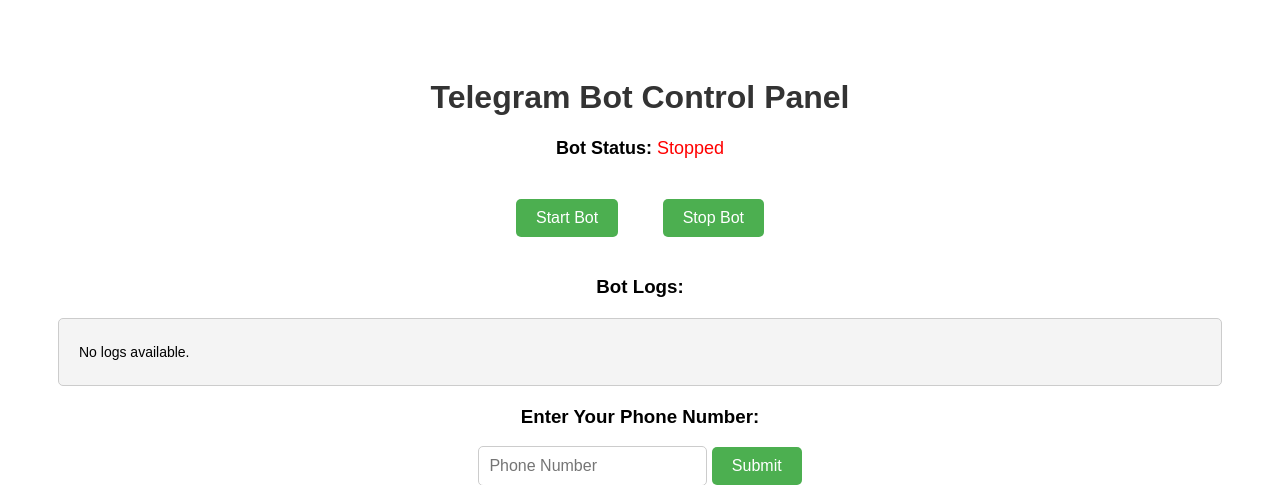
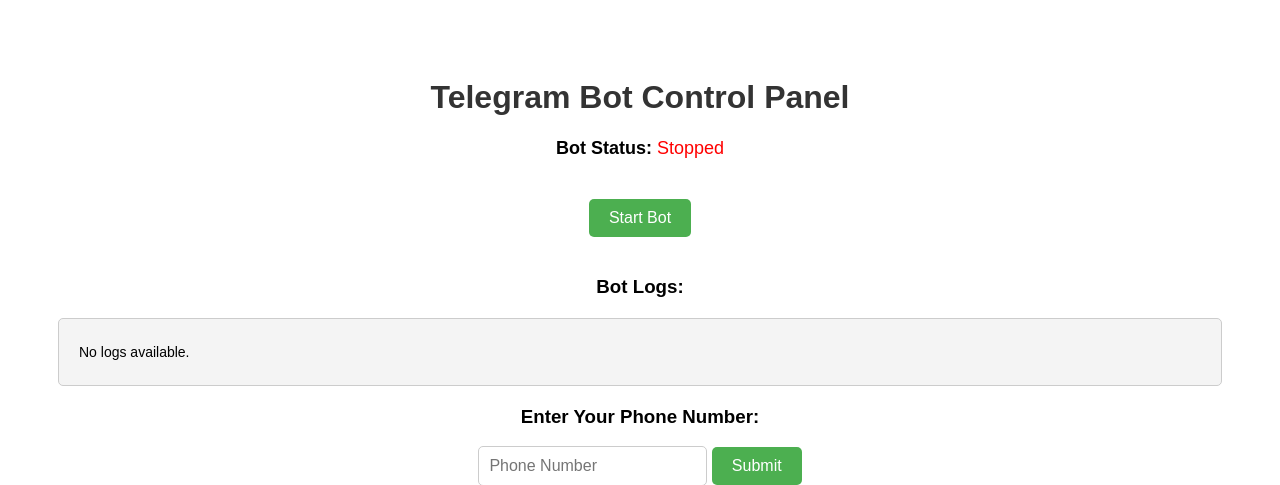
Before and after one commit to Crizen-opp/bot, a Flask app: page / in a window 1280 px wide. Shown: the top 485 px of the page. Run offline with Flask 3, Linux system fonts and the light colour scheme.

Commit message:
Update index.html

```diff
--- a/templates/index.html
+++ b/templates/index.html
@@ -85,8 +85,11 @@
 
     <!-- Buttons for starting and stopping the bot -->
     <div>
-        <a href="{{ url_for('start') }}" class="btn">Start Bot</a>
-        <a href="{{ url_for('stop') }}" class="btn">Stop Bot</a>
+        {% if not is_running %}
+            <a href="{{ url_for('authenticate') }}" class="btn">Start Bot</a>
+        {% else %}
+            <a href="{{ url_for('stop') }}" class="btn">Stop Bot</a>
+        {% endif %}
     </div>
 
     <!-- Logs Section -->
@@ -107,7 +110,7 @@
     {% if not is_running %}
     <div class="input-section">
         <h3>Enter Your Phone Number:</h3>
-        <form action="{{ url_for('authenticate') }}" method="POST">
+        <form action="{{ url_for('authenticate_route') }}" method="POST">
             <input type="text" name="phone_number" placeholder="Phone Number" required>
             <button type="submit">Submit</button>
         </form>
```
